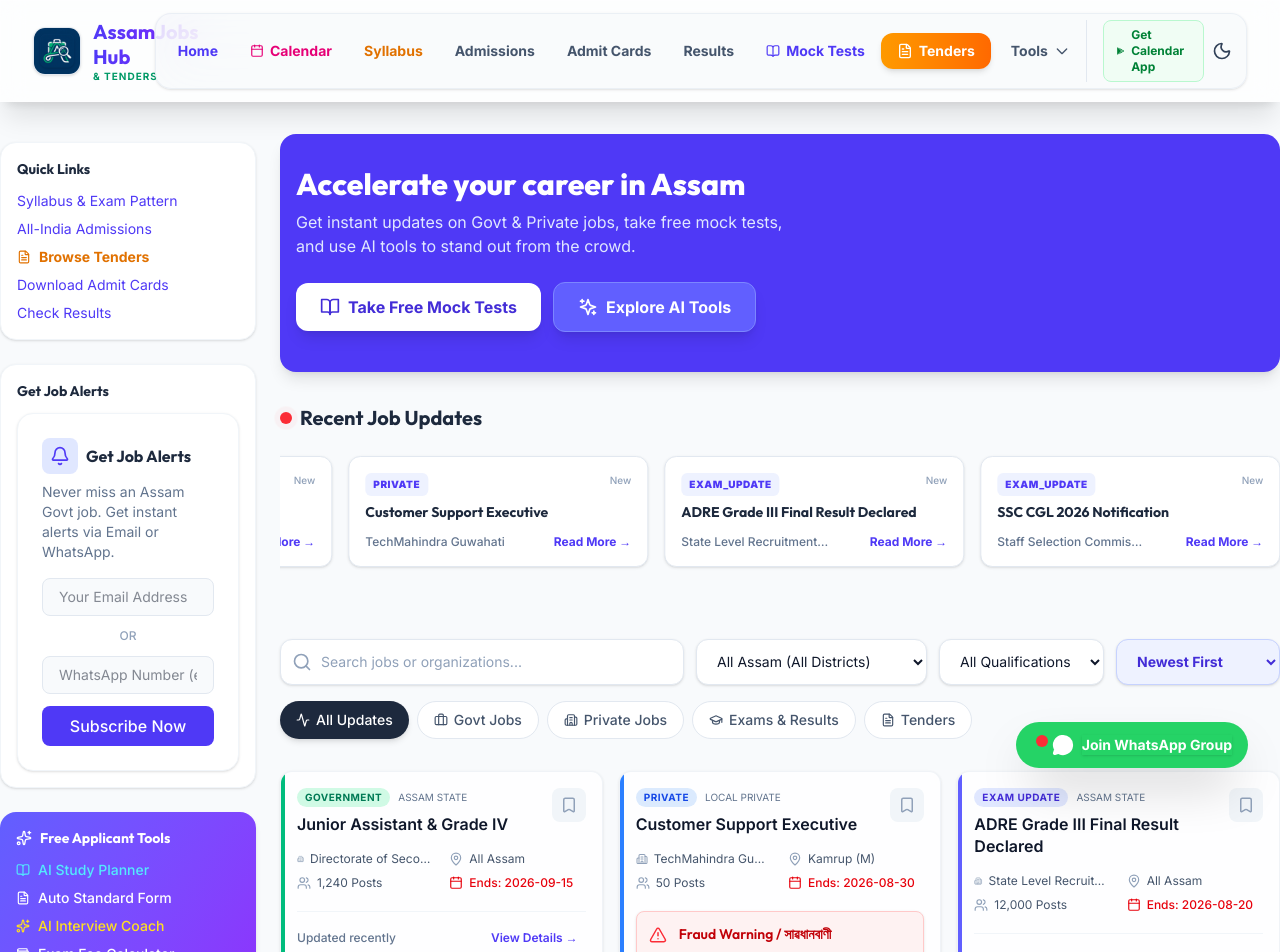
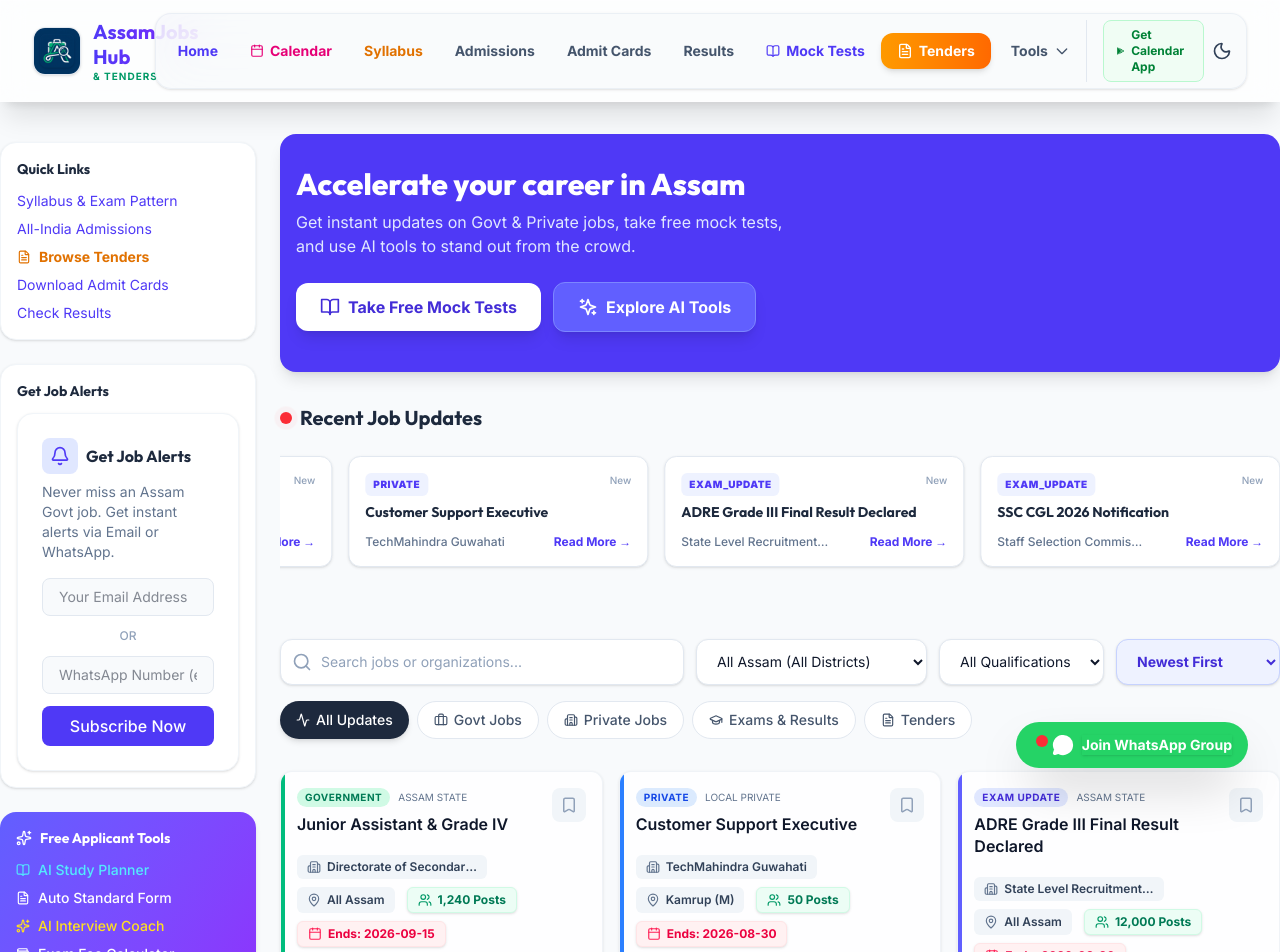
Before and after one commit to uzzaldutta/assamjobs-hub, a Next.js app: page / in a window 1280 px wide. Shown: the top 952 px of the page. Built offline with nearby package versions, Linux system fonts and the light colour scheme; no server answers; the database is empty.

Commit message:
style: Redesign JobCard metadata with vibrant eye-catching colors and pill buttons

```diff
--- a/src/components/JobCard.tsx
+++ b/src/components/JobCard.tsx
@@ -101,35 +101,35 @@ export default function JobCard({ job }: { job: JobProps }) {
         </button>
       </div>
 
-      <div className="grid grid-cols-2 gap-y-2 gap-x-4 mt-1 relative z-10 pointer-events-none">
-        <div className="flex items-center gap-1.5 text-xs text-slate-600 dark:text-slate-300">
-          <Building2 size={14} className="text-slate-400" />
-          <span className="truncate">{job.organization}</span>
+      <div className="flex flex-wrap gap-y-2 gap-x-3 mt-2 relative z-10 pointer-events-none">
+        <div className="flex items-center gap-1.5 text-xs font-semibold text-slate-700 dark:text-slate-200 bg-slate-100 dark:bg-slate-800/50 px-2.5 py-1 rounded-md">
+          <Building2 size={14} className="text-slate-500" />
+          <span className="truncate max-w-[150px]">{job.organization}</span>
         </div>
-        <div className="flex items-center gap-1.5 text-xs text-slate-600 dark:text-slate-300">
-          <MapPin size={14} className="text-slate-400" />
-          <span className="truncate">{job.district}</span>
+        <div className="flex items-center gap-1.5 text-xs font-semibold text-slate-700 dark:text-slate-200 bg-slate-100 dark:bg-slate-800/50 px-2.5 py-1 rounded-md">
+          <MapPin size={14} className="text-slate-500" />
+          <span className="truncate max-w-[100px]">{job.district}</span>
         </div>
-        <div className="flex items-center gap-1.5 text-xs text-slate-600 dark:text-slate-300">
-          <Users size={14} className="text-slate-400" />
+        <div className="flex items-center gap-1.5 text-xs font-bold text-emerald-700 dark:text-emerald-400 bg-emerald-50 dark:bg-emerald-900/30 px-2.5 py-1 rounded-md shadow-sm border border-emerald-100 dark:border-emerald-800/50">
+          <Users size={14} className="text-emerald-600 dark:text-emerald-500" />
           <span>{job.vacancies} {t("posts")}</span>
         </div>
         {job.lastDate && (
-          <div className="flex items-center gap-1.5 text-xs text-red-600 dark:text-red-400 font-medium">
-            <Calendar size={14} />
+          <div className="flex items-center gap-1.5 text-xs font-bold text-rose-600 dark:text-rose-400 bg-rose-50 dark:bg-rose-900/30 px-2.5 py-1 rounded-md shadow-sm border border-rose-100 dark:border-rose-800/50">
+            <Calendar size={14} className="text-rose-500" />
             <span>{t("ends")}: {job.lastDate}</span>
           </div>
         )}
       </div>
 
-      {isPrivate && <div className="relative z-10"><FraudWarningBanner /></div>}
+      {isPrivate && <div className="relative z-10 mt-1"><FraudWarningBanner /></div>}
 
-      <div className="mt-2 pt-3 border-t border-slate-100 dark:border-slate-800 flex justify-between items-center relative z-10">
-        <span className="text-xs text-slate-500 font-medium">
-          {job.createdAt ? `Published: ${job.createdAt}` : 'Updated recently'}
+      <div className="mt-3 pt-3 border-t border-slate-100 dark:border-slate-800 flex flex-wrap gap-3 justify-between items-center relative z-10">
+        <span className="text-[11px] text-slate-500 font-bold uppercase tracking-wider">
+          {job.createdAt ? `Added: ${job.createdAt}` : 'Updated recently'}
         </span>
-        <div className="flex gap-2 items-center">
-          <Link href={`/jobs/${job.id}`} className="text-xs font-semibold text-indigo-600 dark:text-indigo-400 hover:underline px-2 py-1.5">
+        <div className="flex gap-2 items-center w-full sm:w-auto">
+          <Link href={`/jobs/${job.id}`} className="text-xs font-bold text-indigo-700 dark:text-indigo-300 bg-indigo-50 dark:bg-indigo-900/40 hover:bg-indigo-100 dark:hover:bg-indigo-900/60 px-4 py-2 rounded-lg transition-colors text-center flex-1 sm:flex-none">
             View Details &rarr;
           </Link>
           {job.officialUrl && (
@@ -137,9 +137,9 @@ export default function JobCard({ job }: { job: JobProps }) {
               href={job.officialUrl}
               target="_blank"
               rel="noopener noreferrer"
-              className={`text-xs font-semibold px-3 py-1.5 rounded-lg text-white ${accentColor} hover:opacity-90 transition`}
+              className={`text-xs font-bold px-4 py-2 rounded-lg text-white ${accentColor} shadow-md hover:shadow-lg hover:-translate-y-0.5 transition-all text-center flex-1 sm:flex-none`}
             >
-              Apply / Official Link
+              Apply / Link
             </a>
           )}
         </div>
```
